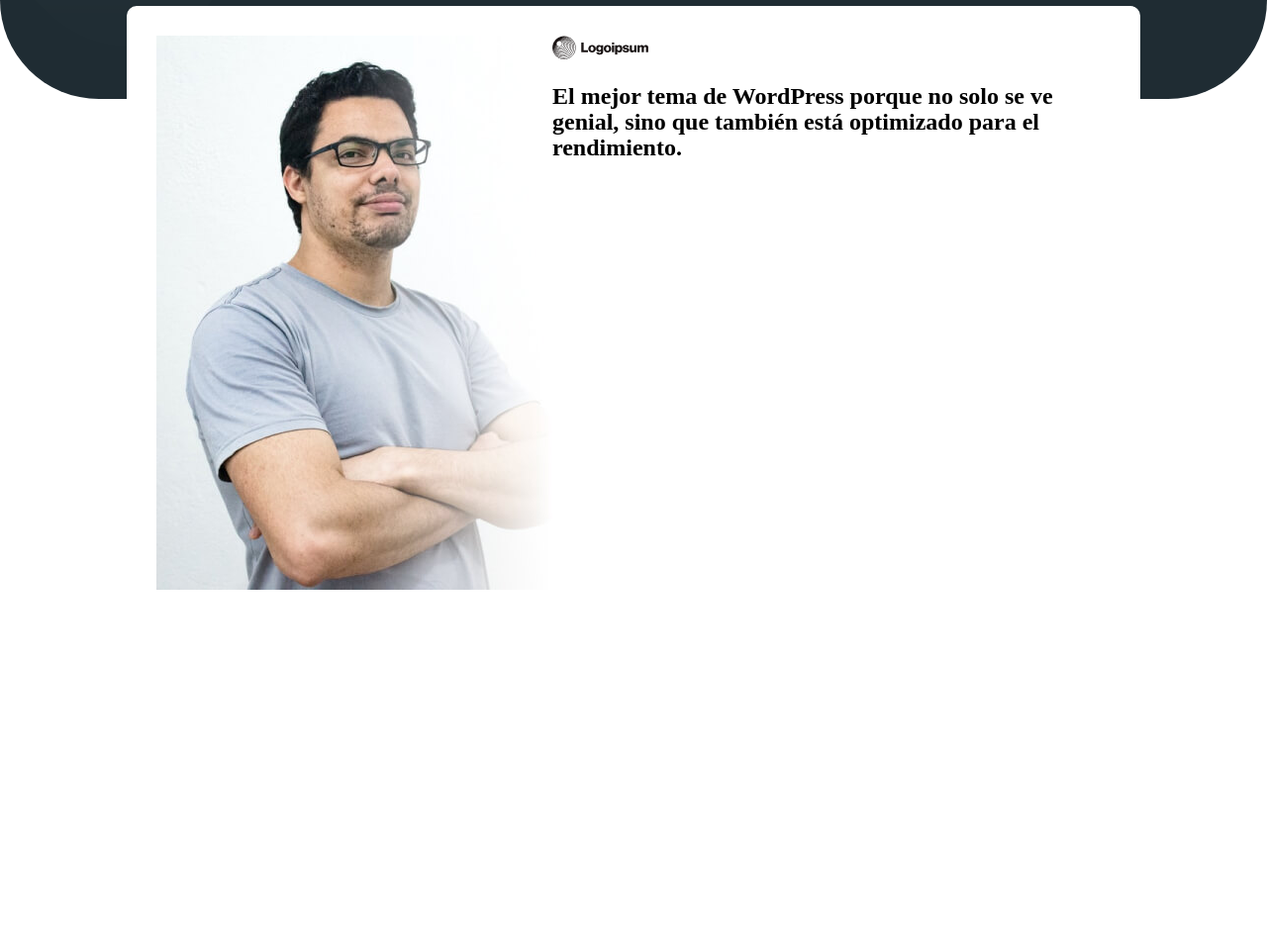
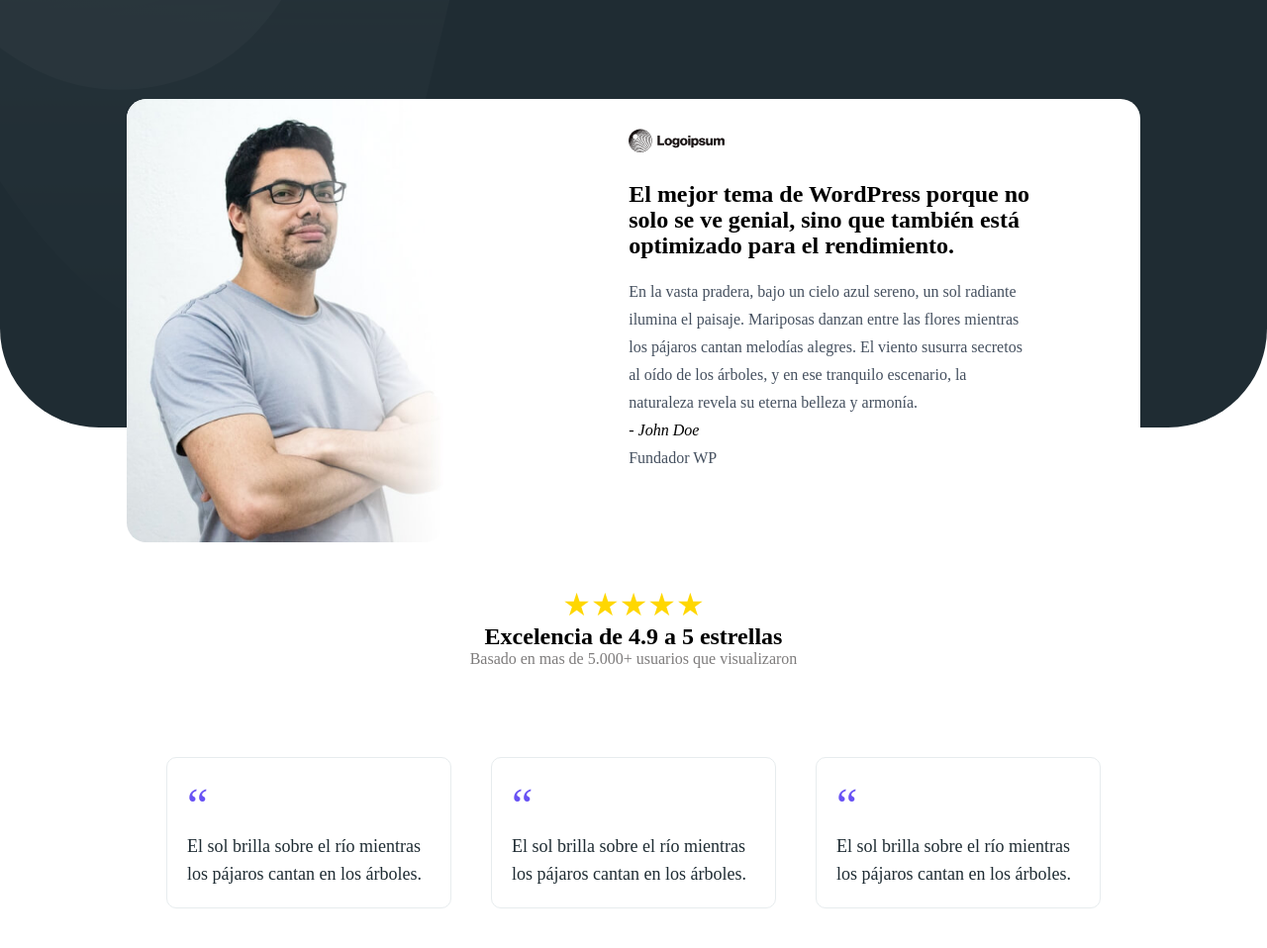
Before and after one commit to Wama85/proyecto2-web, a plain HTML site: page index.html in a window 1280 px wide. Shown: the part 5223-6181 px from the top of the page at 99% size. Before the commit the page ends 5853 px from the top, so only its background shows below. Drawn offline with Linux system fonts and the light colour scheme; a web font is replaced by a local one.

Commit message:
cambias en el index

```diff
--- a/css/estilo.css
+++ b/css/estilo.css
@@ -2,6 +2,7 @@
     --color-navegacion:#5a43ef;
     --borde-caja:#e7ecee;
     --fondo-elemento:#f5f5f5;
+    --color-texto-caja:rgb(31, 44, 51)
 }
 *{
     padding: 0;
@@ -348,7 +349,8 @@ h4 a:hover{
     background-size: cover;
     background-repeat: no-repeat;
     border-radius:0 0 100px 100px;
-    position: relative;
+    height: 100vh;
+
 }
 #elemento-top-detalle{
     padding-top: 80px;
@@ -356,6 +358,7 @@ h4 a:hover{
     margin: 0 auto;
     color: #ffffff;
     text-align: center;
+
 
 }
 #elemento-top-detalle h2{
@@ -375,6 +378,7 @@ h4 a:hover{
     font-weight: 600;
     padding-bottom: 150px;
 
+
 }
 #lista-ventas{
     padding: 0 30px;
@@ -390,19 +394,22 @@ h4 a:hover{
 
 }
 #elemento-top-imagen-detalle{
-    position: absolute;
-    top: 80%;
-    left: 10%;
     background-color: #ffffff;
     width: 80%;
     margin: auto;
-    border-radius: 10px;
-    padding: 30px;
+    border-radius: 20px;
+
+
 }
 #elemento-imagen-icono-detalle{
     display: flex;
     flex-direction: row;
     justify-content:space-between;
+
+}
+#elemento-imagen-top img{
+    border-radius: 20px;
+    width: 80%;
 }
 #elemento-top-detalle-contenido h3{
     font-size: 24px;
@@ -410,6 +417,74 @@ h4 a:hover{
     line-height: 26px;
     padding: 20px 0;
 }
+#elemento-top-detalle-contenido{
+    width: 40%;
+    margin: 0 auto;
+    padding-top: 30px;
+    line-height: 28px;
+
+}
+#elemento-top-detalle-contenido p{
+    font-size: 16px;
+    font-weight: 400;
+    color: rgb(69, 80, 95);
+}
+#elementos-top-estrellas{
+    padding-top: 40px;
+    width:80%;
+    margin: 0 auto;
+    text-align: center;
+
+}
+#elementos-top-estrellas h4{
+    font-size: 24px;
+}
+#elementos-top-estrellas p{
+    color: #7e7c7c;
+}
+
+#elementos-top-estrellas ul{
+    display: flex;
+    list-style: none;
+    flex-direction: row;
+    justify-content:center;
+
+}
+#elementos-top-estrellas ul li{
+    font-size: 32px;
+}
+#elementos-top-estrellas ul li:before {
+    content: "\2605";
+    color: gold;
+}
+#elemento-testimonio-flex{
+    display: flex;
+    flex-direction: row;
+    justify-content:center;
+    width: 80%;
+    margin: 0 auto;
+    margin-top: 50px;
+    padding: 20px;
+
+}
+#elemento-testimonio-contenido{
+    padding: 20px;
+    margin: 20px;
+    border: solid 1px var(--borde-caja);
+    border-radius: 10px;
+}
+#elemento-testimonio-contenido p{
+   font-size: 18px;
+   line-height: 28px;
+   color: var(--color-texto-caja);
+}
+
+.comilla-simple-inicio::before{
+    content: '\201C';
+    font-size: 48px;
+    color: #6852f4;
+}
+
 
 @media (width<1000px){
     #contenido-portada{
@@ -439,4 +514,18 @@ h4 a:hover{
     #elemento-widget-caja-imagenes{
         flex-direction: column;
     }
+    #elemento-top-detalle-contenido{
+        width: 80%;
+
+    }
+    #elemento-imagen-icono-detalle{
+        flex-direction: column;
+    }
+
+    #elementos-top-estrellas{
+        padding-top: 0%;
+    }
+
+
+
 }
--- a/index.html
+++ b/index.html
@@ -362,14 +362,41 @@
         <div id="elemento-top-detalle-contenido">
             <img src="img/testimonial-logo.png">
             <h3>El mejor tema de WordPress porque no solo se ve genial, sino que también está optimizado para el rendimiento.</h3>
+            <p>En la vasta pradera, bajo un cielo azul sereno, un sol radiante ilumina el paisaje. Mariposas danzan entre las flores mientras los pájaros cantan melodías alegres. El viento susurra secretos al oído de los árboles, y en ese tranquilo escenario, la naturaleza revela su eterna belleza y armonía.</p>
+            <cite>- John Doe</cite>
+            <p>Fundador WP</p>
         </div>
 
     </div>
-
    </div>
+<div id="elementos-top-estrellas">
+    <ul >
+        <li></li>
+        <li></li>
+        <li></li>
+        <li></li>
+        <li></li>
+    </ul>
+    <h4>Excelencia de 4.9 a 5 estrellas</h4>
+    <p>Basado en mas de 5.000+ usuarios que visualizaron</p>
+</div>
+<div id="elemento-testimonio-flex">
+    <div id="elemento-testimonio-contenido">
+        <div class="comilla-simple-inicio"></div>
+        <p>El sol brilla sobre el río mientras los pájaros cantan en los árboles.</p>
+    </div>
+    <div id="elemento-testimonio-contenido">
+        <div class="comilla-simple-inicio"></div>
+        <p>El sol brilla sobre el río mientras los pájaros cantan en los árboles.</p>
+    </div>
+    <div id="elemento-testimonio-contenido">
+        <div class="comilla-simple-inicio"></div>
+        <p>El sol brilla sobre el río mientras los pájaros cantan en los árboles.</p>
+    </div>
+</div>
+</div>
 
 
-</div>
 
 </body>
 </html>
```
